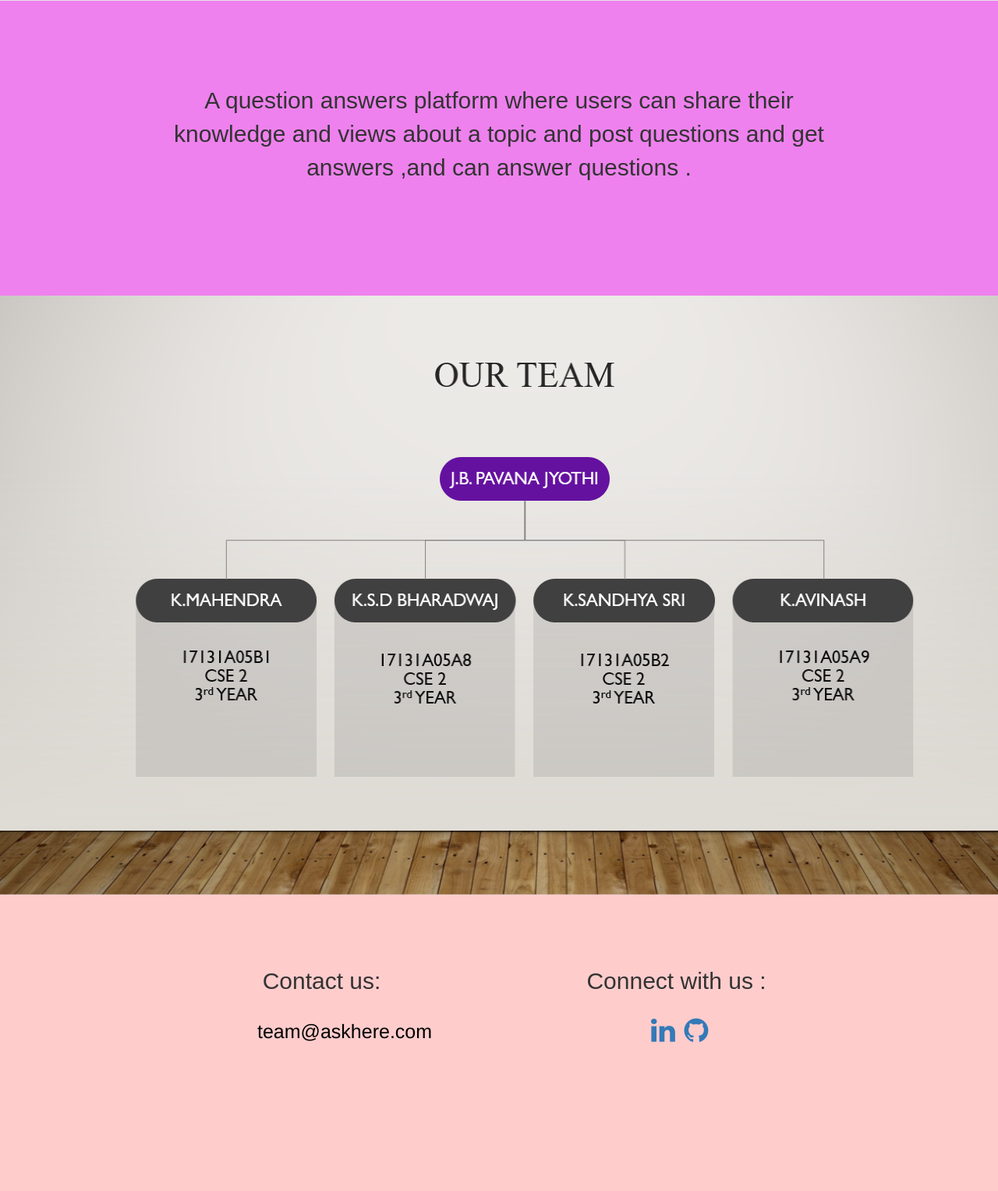
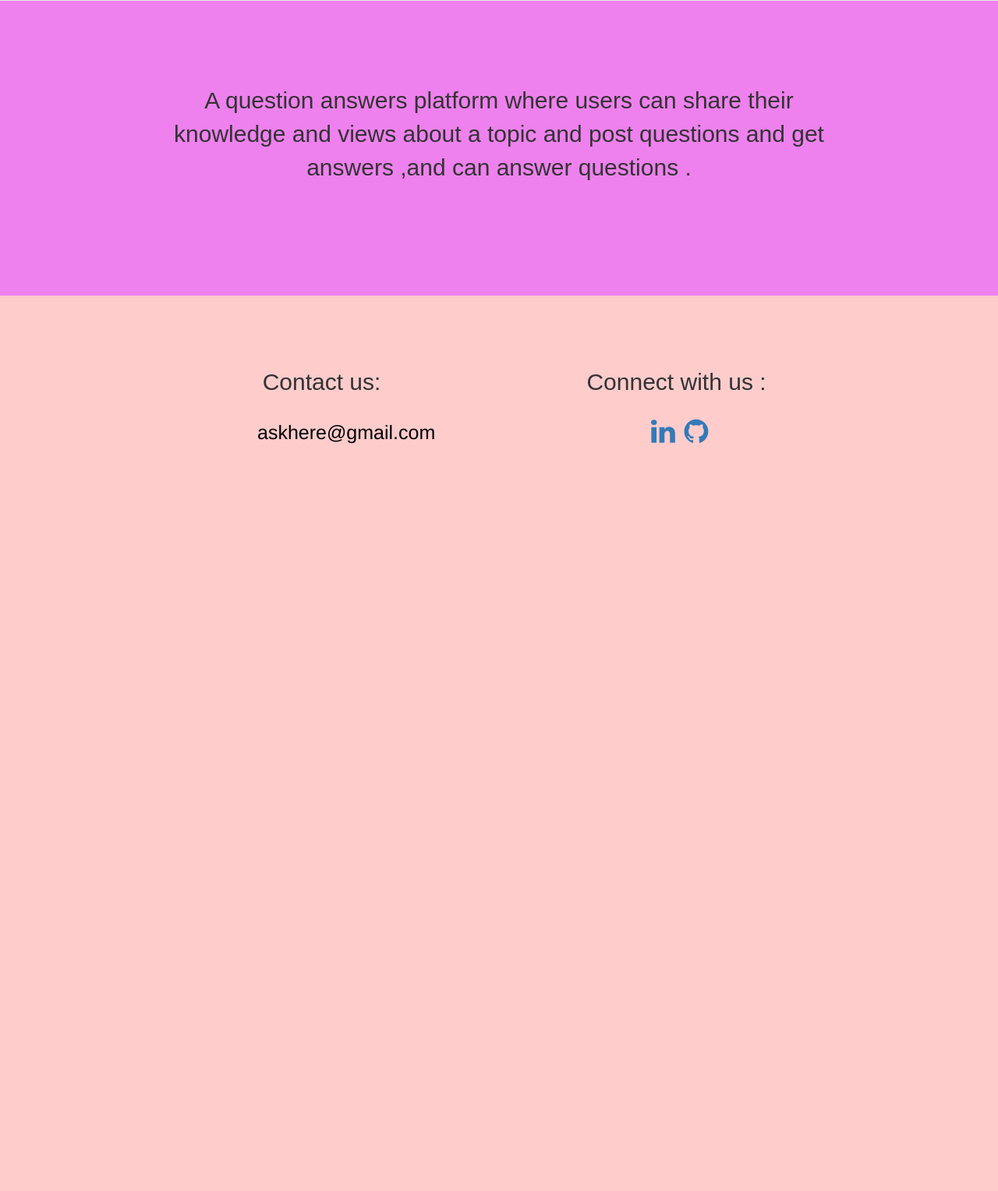
Before and after one commit to MahendraKotapati/ASKHere, a Django app: page /about/ in a window 1280 px wide; the page is wider, and only the part inside the window is pictured. Shown: the part 51-1578 px from the top of that part at 78% size. After the commit the page ends 620 px from the top of that part, so only its background shows below. Run offline with Django 3.2, Linux system fonts and the light colour scheme; some libraries are stand-ins or nearby versions.

Commit message:
Update About Page

```diff
--- a/Ask/templates/about.html
+++ b/Ask/templates/about.html
@@ -62,20 +62,17 @@
     </div>
 
 </div>
-    <div class="second-half">
-        <img src="{% static 'team.png' %}">
-    </div>
     <div class="third-display">
         <div class="row">
             <div class="col-md-6" style="padding-top: 30px;">
                 <p style="font-family: Arial, Helvetica, sans-serif;font-size: 30px;padding-top: 50px;text-align: center;"> Contact us: </p>
-                <a href="#" style="color:black;"><p style="padding-left: 130px;font-size: 25px;padding-top: 15px;"> team@askhere.com </p></a>
+                <a href="#" style="color:black;"><p style="padding-left: 130px;font-size: 25px;padding-top: 15px;"> askhere@gmail.com </p></a>
             </div>
             <div class="col-md-6">
                 <p style="font-family: Arial, Helvetica, sans-serif;font-size: 30px;padding-top: 80px;text-align: center;"> Connect with us :</p>
                 <!--<a href="#"><i class="fa fa-google" style="font-size:36px;padding-left: 150px;"></i></a>-->
                 <!-- <i style="font-size:36px" class="fa" >&#xf230;</i>  --->
-                <a href="https://www.linkedin.com/in/mahendra-kotapati-48498a199/"><i class="fa fa-linkedin" style="font-size:36px;padding-left: 180px;"></i> </a>
+                <a href="https://www.linkedin.com/in/mahendra-kotapati/"><i class="fa fa-linkedin" style="font-size:36px;padding-left: 180px;"></i> </a>
                 <a href="https://github.com/MahendraKotapati"><i class="fa fa-github" style="font-size:36px"></i></a>
             </div>
         </div>
```
